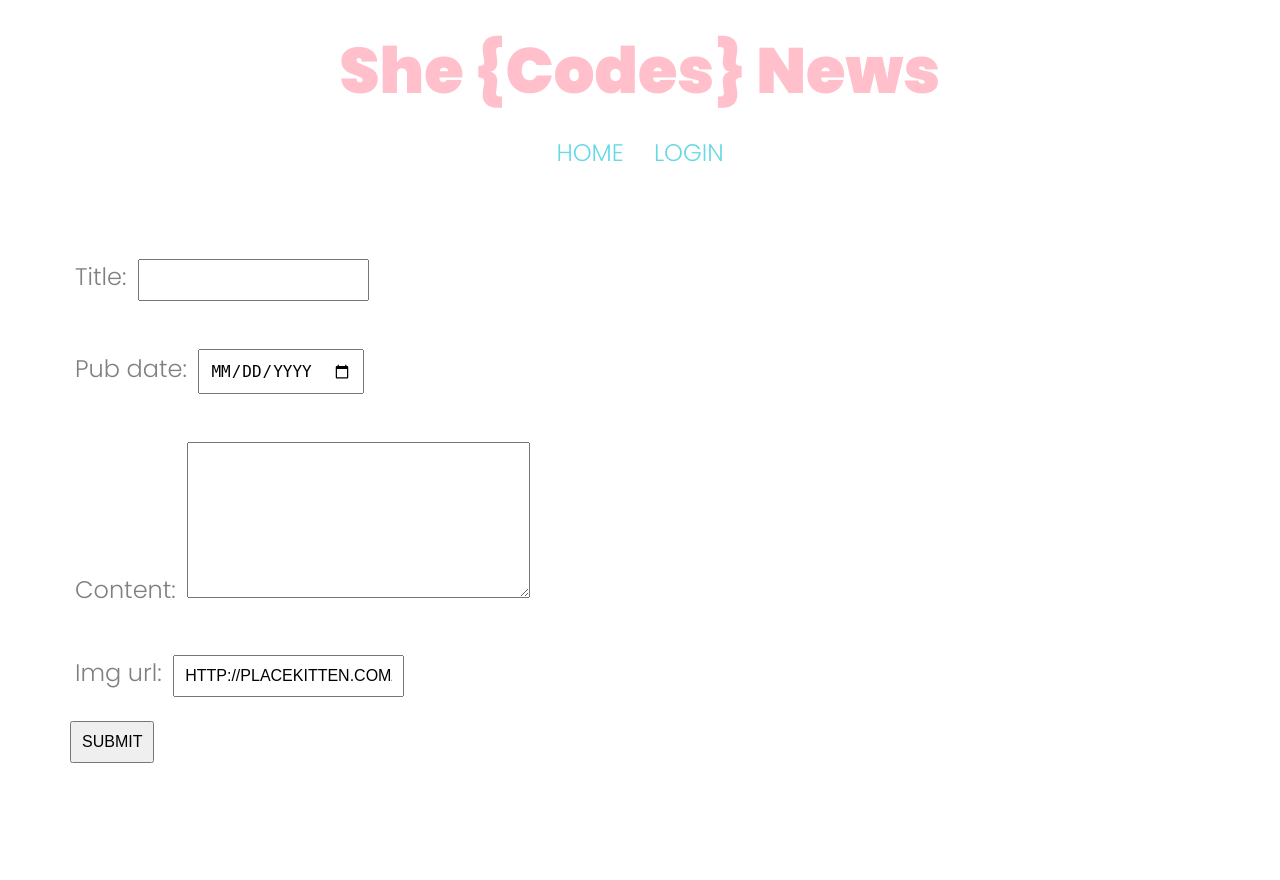
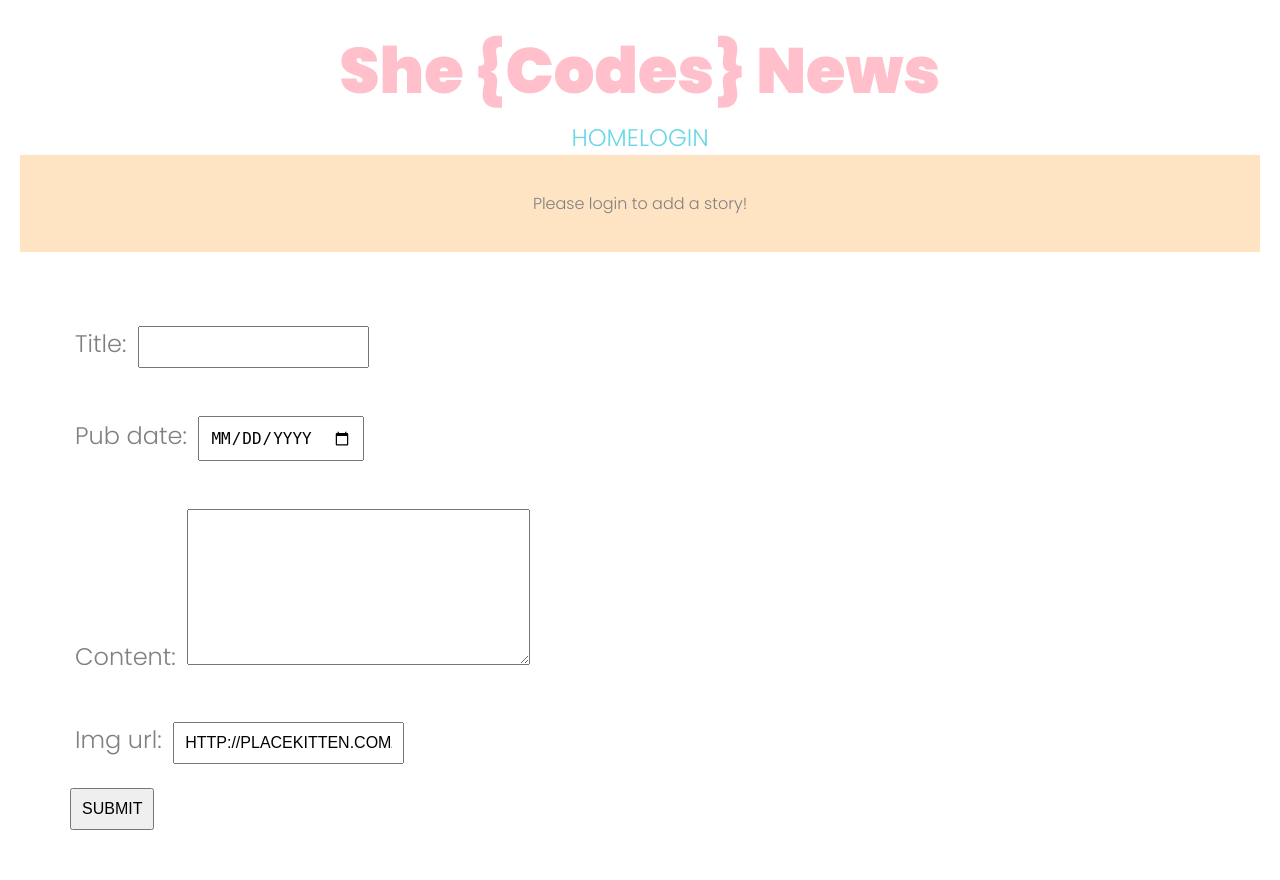
Before and after one commit to bel-lloyd/django-news-project, a Django app: page /news/add-story/ in a window 1280 px wide. Before the commit the page ends 763 px from the top, so only its background shows below. Run offline with Django 3.2, Linux system fonts and the light colour scheme; some web fonts are replaced.

Commit message:
adding new autheticated write new story section

```diff
--- a/she_codes_news/news/static/news/styles.css
+++ b/she_codes_news/news/static/news/styles.css
@@ -8,6 +8,7 @@
     width: 100%;
     height: 300px;
     object-fit: cover;
+    margin: auto;
 }
 
 /* #latest-stories {
--- a/she_codes_news/static/styles.css
+++ b/she_codes_news/static/styles.css
@@ -67,7 +67,6 @@ nav {
 }
 
 a {
-    margin: 15px;
     text-decoration: none;
     color: rgb(104, 216, 231);
 }
@@ -132,6 +131,19 @@ label {
 
 }
 
+#new-story {
+    font-family: "Poppins",'sans-serif';
+    font-size: 1rem;
+    display: flex;
+    justify-content: center;
+    background-color: bisque    ;
+    font-weight: 600;
+    padding: 20px;
+    text-align: center;
+    flex-direction: column;
+
+}
+
 #create-story a {
     border: 1px, solid, black;
     color: rgba(255, 255, 255, 0.934);
--- a/she_codes_news/templates/base.html
+++ b/she_codes_news/templates/base.html
@@ -24,6 +24,13 @@
         <div id="nav">
             {% include './nav.html' %}
         </div>
+        <div id="new-story">
+            {% if request.user.is_authenticated %}
+                <a class="add-story" href="{% url 'news:newStory'%}">Write New Story</a>
+            {% else %}
+                <p class="add-story" id="unlogged">Please login to add a story!</p>
+            {% endif %}
+        </div>
         <div id="news-page">
             {% block content %}{% endblock %}
         </div>
```
